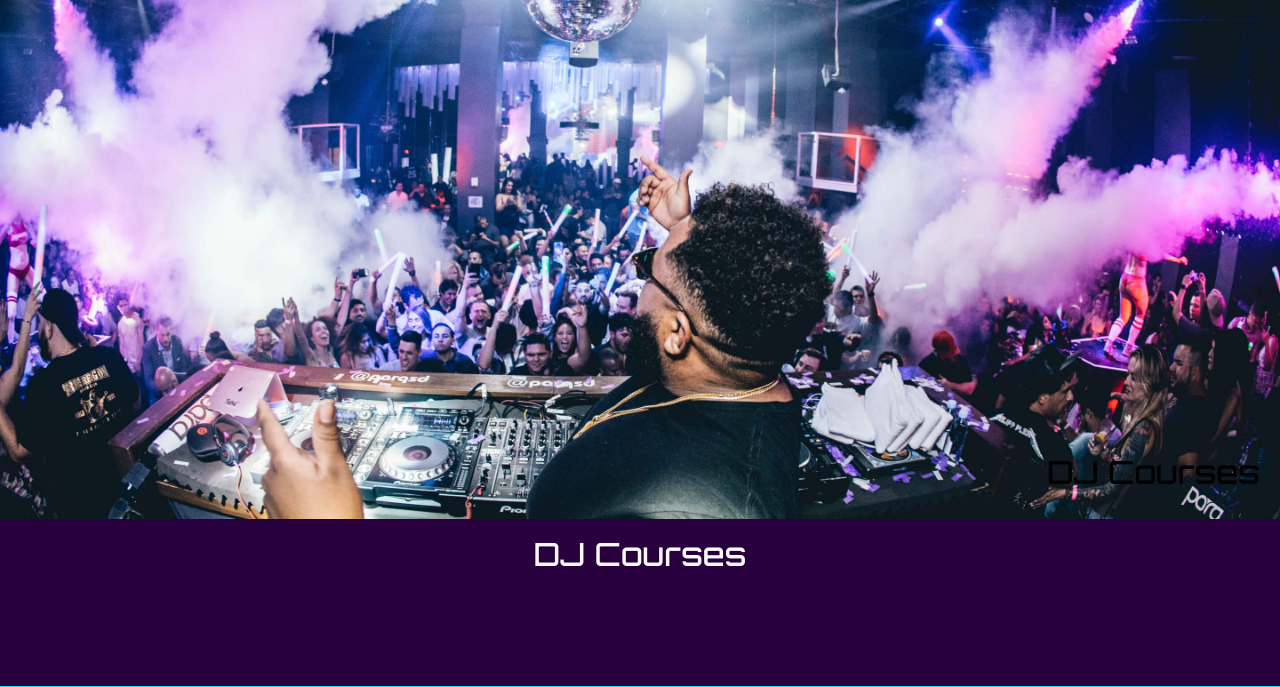
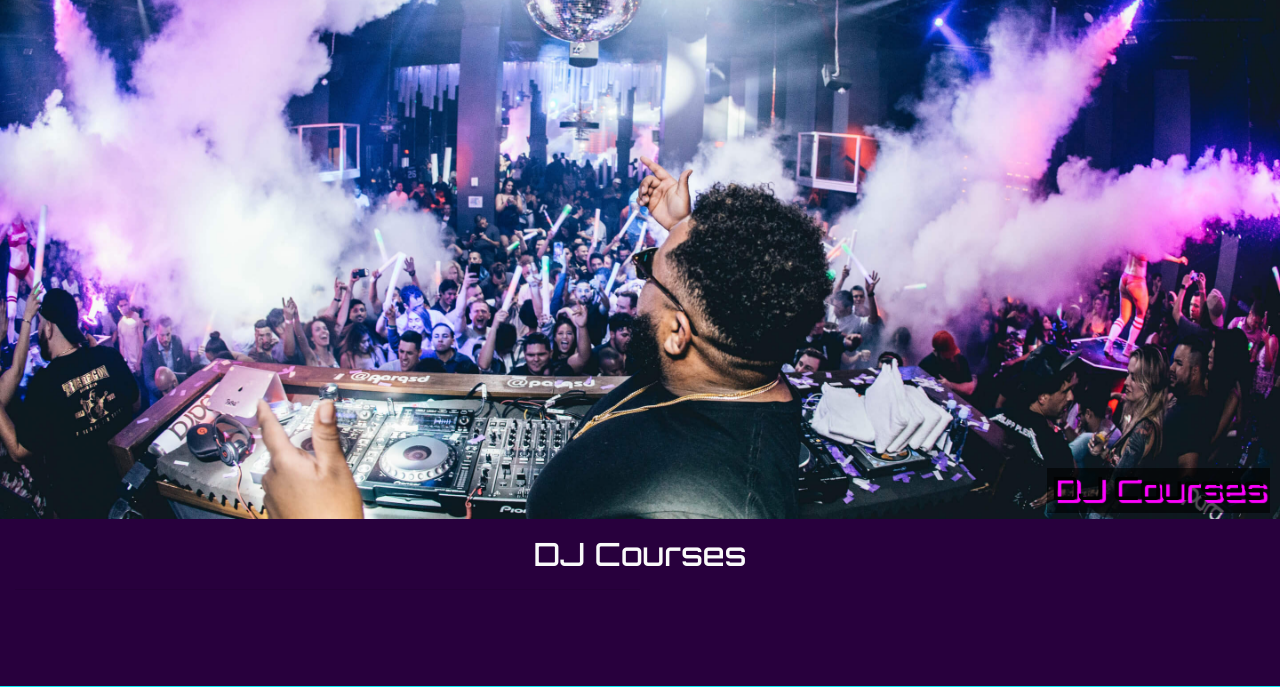
Before and after one commit to lunartechfreek/neon-beats-academy, a Django app: page /courses/ in a window 1280 px wide. Shown: the part 116-803 px from the top of the page. Run offline with Django 3.2, Linux system fonts and the light colour scheme; data that the repository does not hold is empty; parts of the project's set-up code (start-up, migrations or seed data) failed here and were passed over; some libraries are stand-ins or nearby versions.

Commit message:
Add styles for page title

```diff
--- a/static/css/base.css
+++ b/static/css/base.css
@@ -40,9 +40,14 @@ h1, h2, h3, h4, h5, h6 {
 
 .page-title {
     position: absolute;
-    right: 20px;
-    bottom: 20px;
+    right: 10px;
+    bottom: 6px;
+    margin-bottom: 0;
     text-align: right;
+    background-color: rgba(0, 0, 0, 0.6);
+    padding: 1px 5px 6px 5px;
+    color: var(--yellow);
+    text-shadow: 4px 3px 1px var(--pink);
 }
 
 /* Override Summernote Styles */
```
